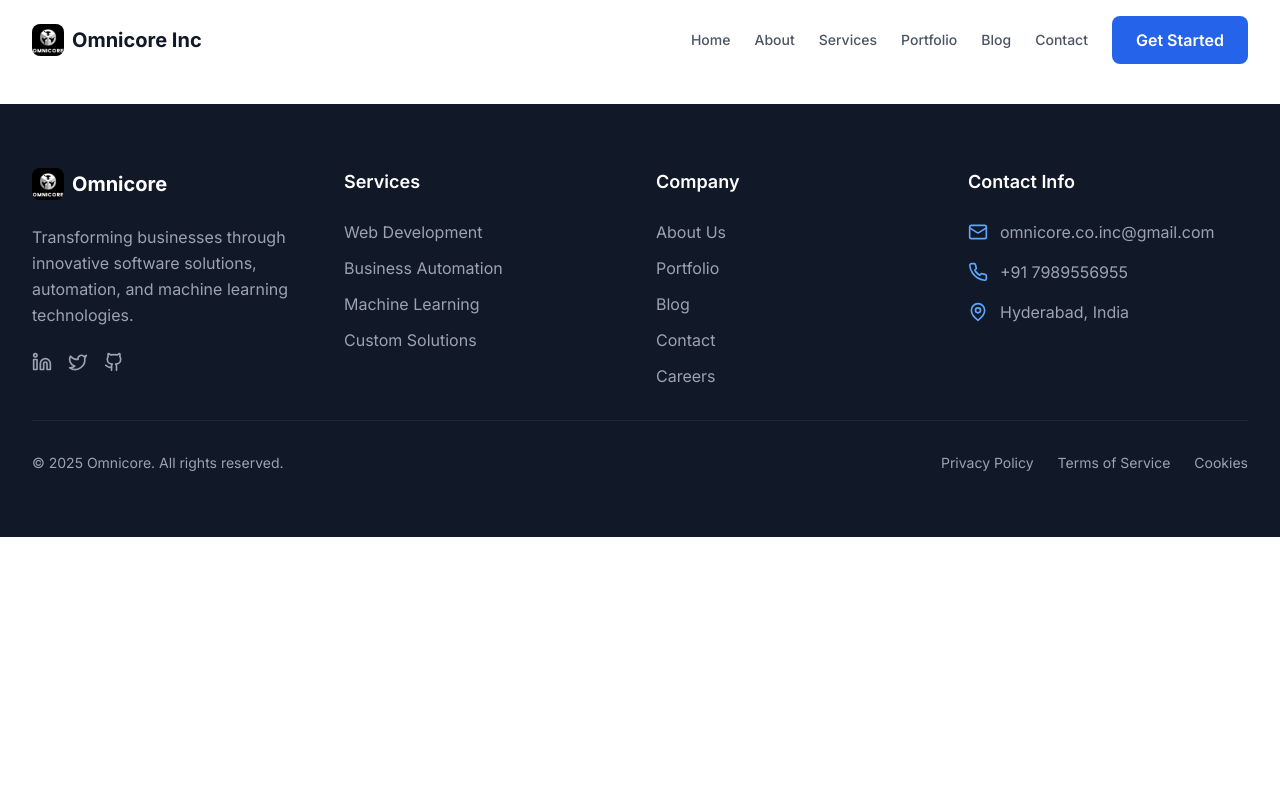
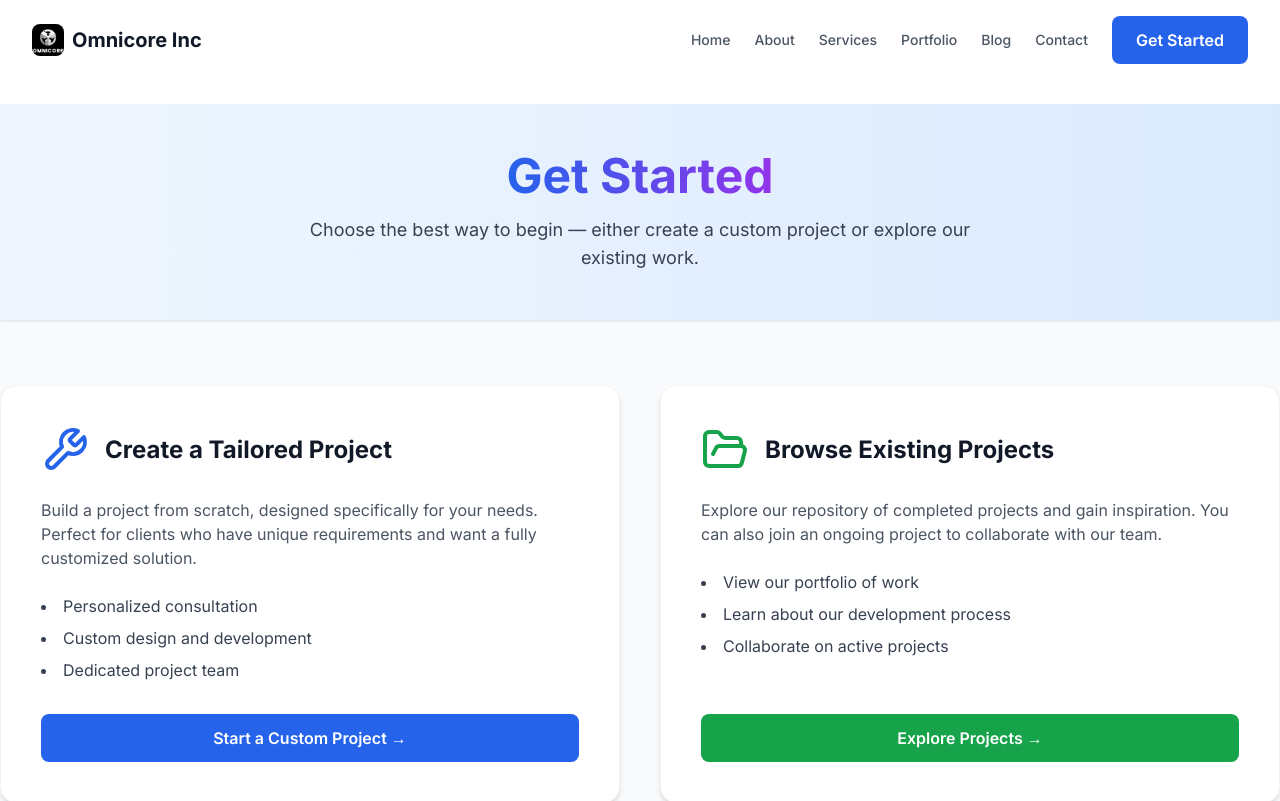
Before and after one commit to vaishnavi12105/omnicore_internship, a React (Vite) app: page /get-started in a window 1280 px wide. Shown: the top 801 px of the page. Built offline with nearby package versions, Linux system fonts and the light colour scheme.

Commit message:
get started page setup

```diff
--- a/src/App.tsx
+++ b/src/App.tsx
@@ -9,6 +9,8 @@ import Services from './pages/Services';
 import Portfolio from './pages/Portfolio';
 import Contact from './pages/Contact';
 import Blog from './pages/Blog';
+import GetStarted from './pages/GetStarted';
+import Projects from "./pages/Projects";
 import ScrollToTop from './components/ScrollToTop';
 
 function App() {
@@ -27,6 +29,11 @@ function App() {
               <Route path="/portfolio" element={<Portfolio />} />
               <Route path="/contact" element={<Contact />} />
               <Route path="/blog" element={<Blog />} />
+
+              {/* NEW ROUTES */}
+              <Route path="/get-started" element={<GetStarted />} />
+              <Route path="/projects" element={<Projects />} />
+              <Route path="/tailored-project" element={<div className="p-10 text-center">Tailored Project Form coming soon</div>} />
             </Routes>
           </AnimatePresence>
         </main>
--- a/src/components/Header.tsx
+++ b/src/components/Header.tsx
@@ -57,7 +57,7 @@ export default function Header() {
               />
             </Link>
           ))}
-          <Link to="/contact" className="btn-primary">Get Started</Link>
+          <Link to="/get-started" className="btn-primary">Get Started</Link>
         </nav>
 
         <button
@@ -97,7 +97,7 @@ export default function Header() {
                 </Link>
               ))}
               <div className="px-4 pb-2">
-                <Link to="/contact" className="btn-primary w-full block text-center">
+                <Link to="/get-started" className="btn-primary">
                   Get Started
                 </Link>
               </div>
--- /dev/null
+++ b/src/pages/GetStarted.tsx
@@ -0,0 +1,95 @@
+import React from "react";
+import { useNavigate } from "react-router-dom";
+import { motion } from "framer-motion";
+import { Wrench, FolderOpen } from "lucide-react";
+
+const GetStarted = () => {
+  const navigate = useNavigate();
+
+  return (
+    <div className="min-h-screen bg-gray-50">
+      {/* Top Header Section */}
+      <div className="bg-gradient-to-r from-blue-50 to-blue-100 border-b shadow-sm py-12">
+        <div className="container-max text-center">
+          <motion.h1
+            initial={{ opacity: 0, y: -20 }}
+            animate={{ opacity: 1, y: 0 }}
+            transition={{ duration: 0.6 }}
+            className="text-4xl md:text-5xl font-bold text-gray-900"
+          >
+            <span className="gradient-text">Get Started</span>
+          </motion.h1>
+          <p className="mt-4 text-lg text-gray-700 max-w-2xl mx-auto">
+            Choose the best way to begin — either create a custom project or explore our existing work.
+          </p>
+        </div>
+      </div>
+
+      {/* Two-Column Section */}
+      <div className="container-max py-16 grid grid-cols-1 md:grid-cols-2 gap-10">
+
+        {/* Left Column - Tailored Project */}
+        <motion.div
+          initial={{ opacity: 0, x: -50 }}
+          animate={{ opacity: 1, x: 0 }}
+          transition={{ duration: 0.7 }}
+          className="bg-white rounded-2xl shadow-md border border-gray-100 p-10 flex flex-col justify-between hover:shadow-xl transition"
+        >
+          <div>
+            <div className="flex items-center space-x-4 mb-6">
+              <Wrench className="w-12 h-12 text-blue-600" />
+              <h2 className="text-2xl font-bold text-gray-900">Create a Tailored Project</h2>
+            </div>
+            <p className="text-gray-600 mb-6">
+              Build a project from scratch, designed specifically for your needs.
+              Perfect for clients who have unique requirements and want a fully customized solution.
+            </p>
+            <ul className="list-disc list-inside space-y-2 text-gray-700 mb-8">
+              <li>Personalized consultation</li>
+              <li>Custom design and development</li>
+              <li>Dedicated project team</li>
+            </ul>
+          </div>
+          <button
+            onClick={() => navigate("/tailored-project")}
+            className="bg-blue-600 text-white px-6 py-3 rounded-lg font-semibold hover:bg-blue-700 transition"
+          >
+            Start a Custom Project →
+          </button>
+        </motion.div>
+
+        {/* Right Column - Existing Projects */}
+        <motion.div
+          initial={{ opacity: 0, x: 50 }}
+          animate={{ opacity: 1, x: 0 }}
+          transition={{ duration: 0.7 }}
+          className="bg-white rounded-2xl shadow-md border border-gray-100 p-10 flex flex-col justify-between hover:shadow-xl transition"
+        >
+          <div>
+            <div className="flex items-center space-x-4 mb-6">
+              <FolderOpen className="w-12 h-12 text-green-600" />
+              <h2 className="text-2xl font-bold text-gray-900">Browse Existing Projects</h2>
+            </div>
+            <p className="text-gray-600 mb-6">
+              Explore our repository of completed projects and gain inspiration.
+              You can also join an ongoing project to collaborate with our team.
+            </p>
+            <ul className="list-disc list-inside space-y-2 text-gray-700 mb-8">
+              <li>View our portfolio of work</li>
+              <li>Learn about our development process</li>
+              <li>Collaborate on active projects</li>
+            </ul>
+          </div>
+          <button
+            onClick={() => navigate("/projects")}
+            className="bg-green-600 text-white px-6 py-3 rounded-lg font-semibold hover:bg-green-700 transition"
+          >
+            Explore Projects →
+          </button>
+        </motion.div>
+      </div>
+    </div>
+  );
+};
+
+export default GetStarted;
--- a/src/pages/Home.tsx
+++ b/src/pages/Home.tsx
@@ -153,7 +153,7 @@ const Home = () => {
               className="flex flex-col sm:flex-row items-center justify-center gap-4"
             >
               <Link
-                to="/contact"
+                to="/get-started"
                 className="bg-white text-blue-600 hover:bg-gray-100 font-semibold py-4 px-8 rounded-lg transition-all duration-300 transform hover:scale-105 hover:shadow-2xl flex items-center group"
               >
                 Get Started Today
--- /dev/null
+++ b/src/pages/Projects.tsx
@@ -0,0 +1,46 @@
+import React from "react";
+
+const Projects = () => {
+  const repos = [
+    {
+      name: "Portfolio Website",
+      description: "Modern personal portfolio built with React & Tailwind CSS",
+      link: "#",
+    },
+    {
+      name: "E-Commerce App",
+      description: "Full-stack app with payment integration and user management",
+      link: "#",
+    },
+    {
+      name: "AI Chatbot",
+      description: "Conversational AI assistant powered by OpenAI APIs",
+      link: "#",
+    },
+  ];
+
+  return (
+    <div className="container-max py-16">
+      <h1 className="text-3xl font-bold mb-8 text-gray-900">Our Projects</h1>
+      <div className="space-y-6">
+        {repos.map((repo, index) => (
+          <div
+            key={index}
+            className="p-6 bg-white rounded-lg shadow-md border hover:shadow-lg transition"
+          >
+            <h2 className="text-xl font-semibold text-blue-600">{repo.name}</h2>
+            <p className="text-gray-600 mt-2">{repo.description}</p>
+            <a
+              href={repo.link}
+              className="mt-3 inline-block text-sm text-blue-500 hover:underline"
+            >
+              View Repository →
+            </a>
+          </div>
+        ))}
+      </div>
+    </div>
+  );
+};
+
+export default Projects;
```
